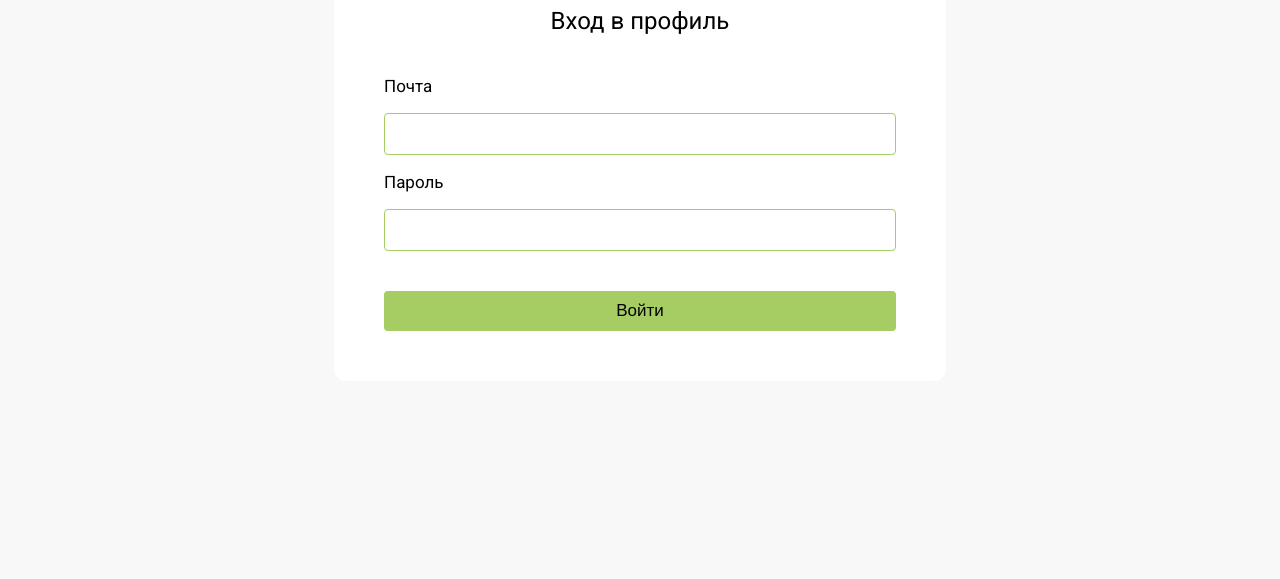
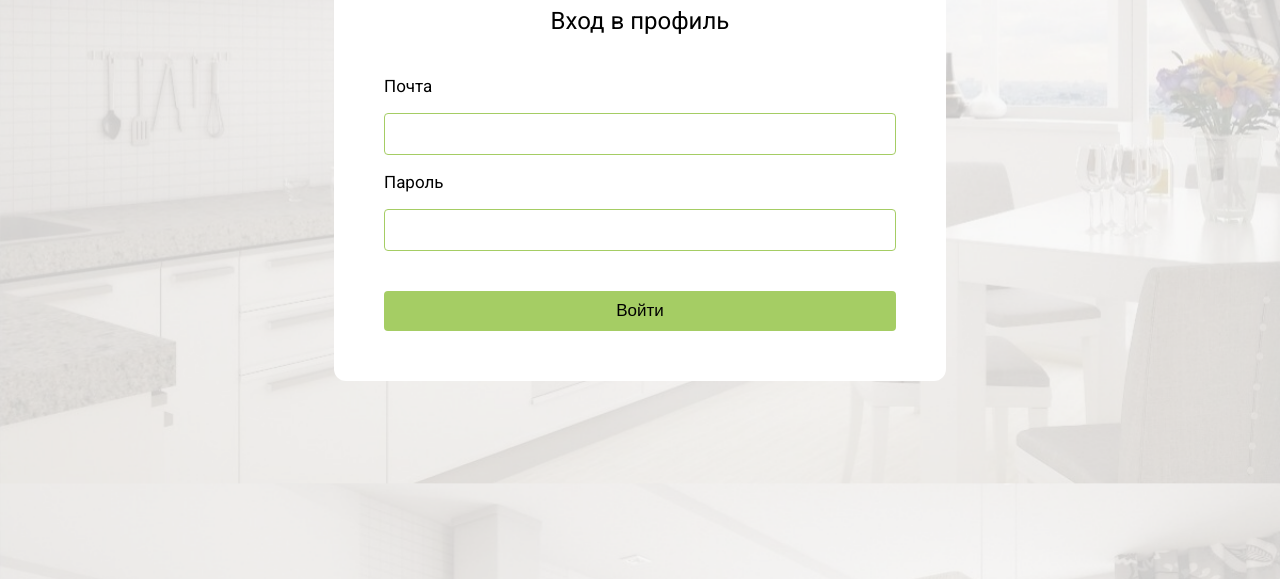
Before and after one commit to DimaFront12/foodplan, a plain HTML site: page index.html in a window 1280 px wide. Shown: the part 370-949 px from the top of the page. Drawn offline with Linux system fonts and the light colour scheme; the site is published under a folder, as on GitHub Pages, so addresses that start at the root find nothing.

Commit message:
Update style.css

```diff
--- a/style.css
+++ b/style.css
@@ -2,7 +2,7 @@
 
 body {
     font-family: "Roboto", sans-serif;
-    background-image: url(/public/imgs/kitchen.png);
+    background-image: url(./public/imgs/kitchen.png);
     background-repeat: no-repeat;
     background-size: cover;
     background-attachment: fixed;
```
